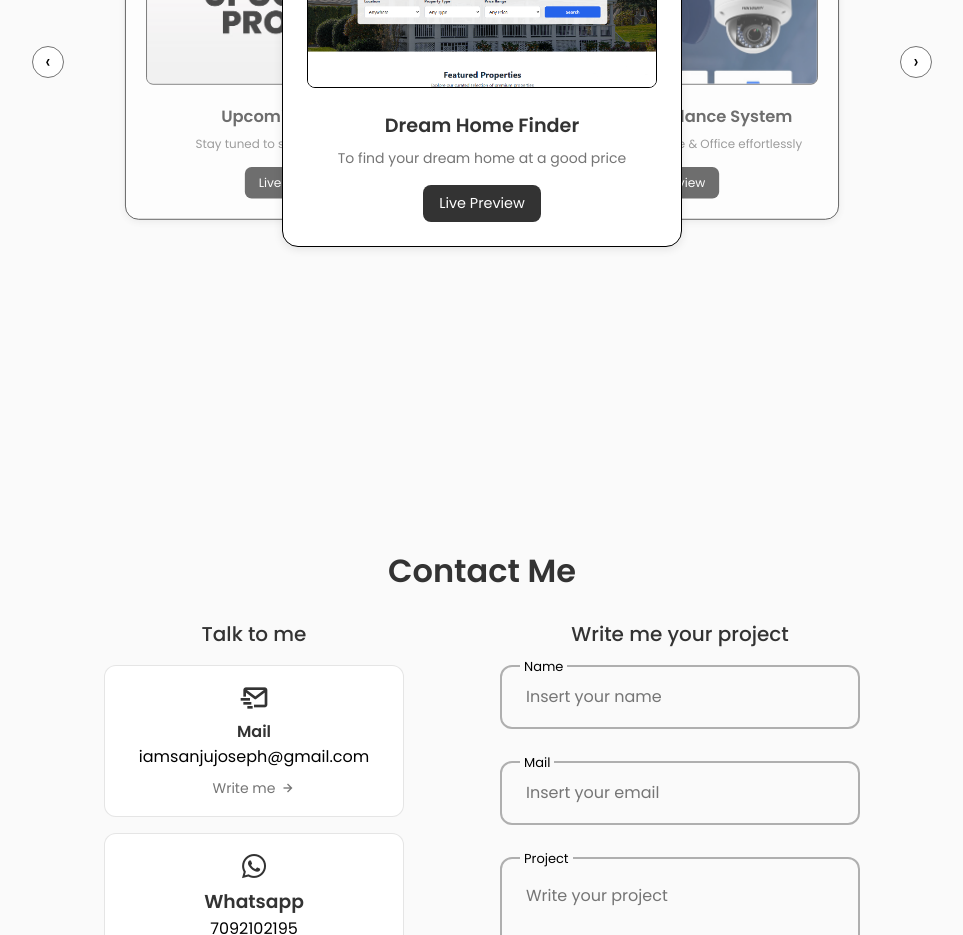
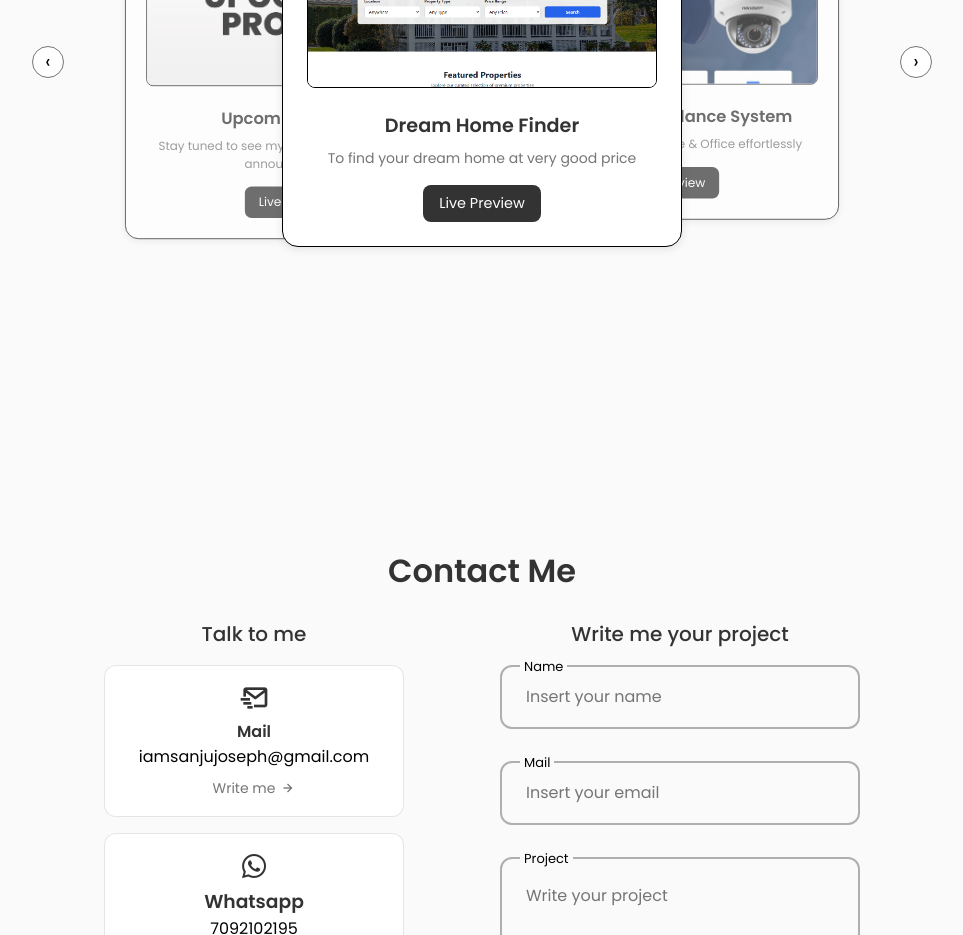
Before and after one commit to sanju-joseph-j/portfolio, a React (Create React App) app: page / in a window 1280 px wide. Shown: the part 2940-3875 px from the top of the page, without its empty margins (158-1121 px from the left). Built offline with nearby package versions, Linux system fonts and the light colour scheme.

Commit message:
resume and project description

```diff
--- a/src/components/projects/Projects.jsx
+++ b/src/components/projects/Projects.jsx
@@ -8,7 +8,7 @@ import UP from "../../assets/up.jpeg";
 const projects = [
   {
     title: "Dream Home Finder",
-    desc: "To find your dream home at a good price",
+    desc: "To find your dream home at very good price",
     img: P1,
     link: "https://your-ecommerce-link.com"
   },
@@ -20,13 +20,13 @@ const projects = [
   },
   {
     title: "Portfolio",
-    desc: "My personal Portfolio website",
+    desc: "My personal Portfolio website with a clean B&W professional UI",
     img: P3,
     link: "https://your-chatapp-link.com"
   },
   {
     title: "Upcoming Project",
-    desc: "Stay tuned to see my next project",
+    desc: "Stay tuned to see my next project, Date will be announced soon",
     img: UP,
     link: "https://your-weather-link.com"
   },
```
